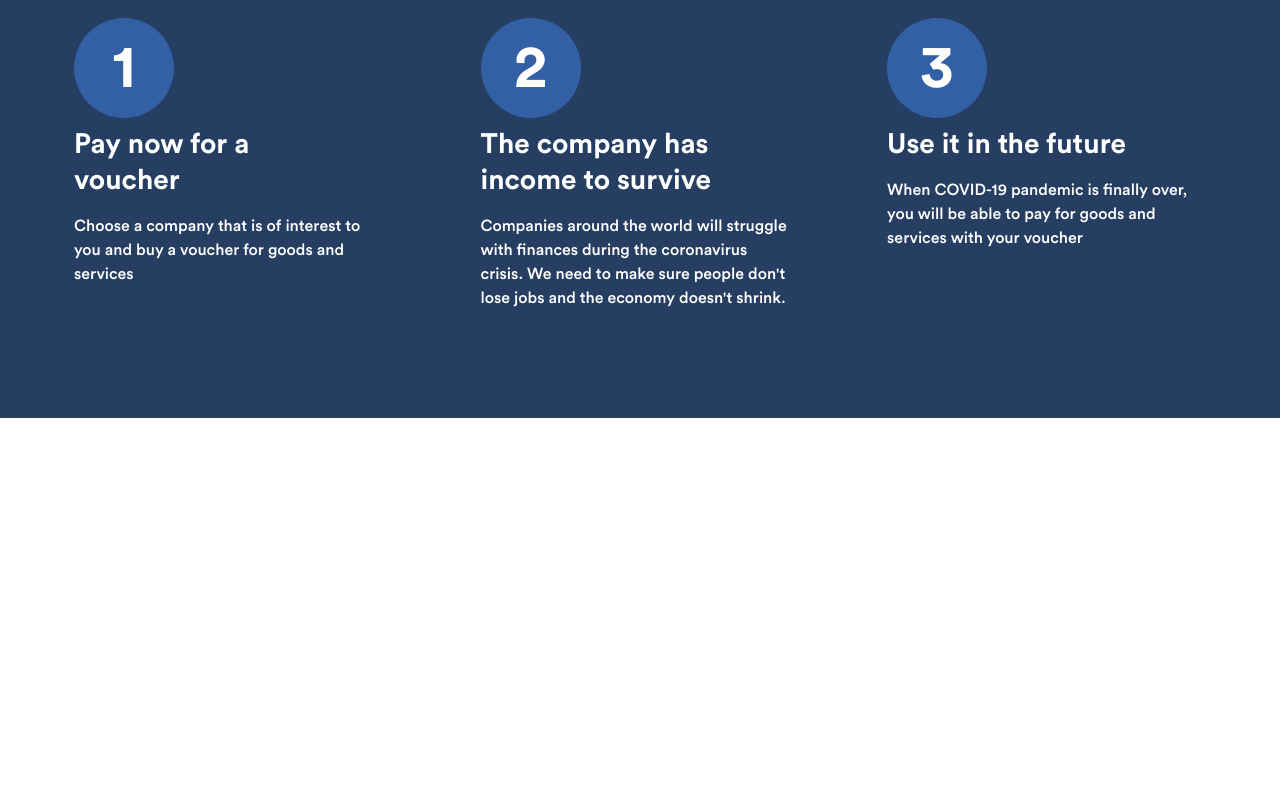
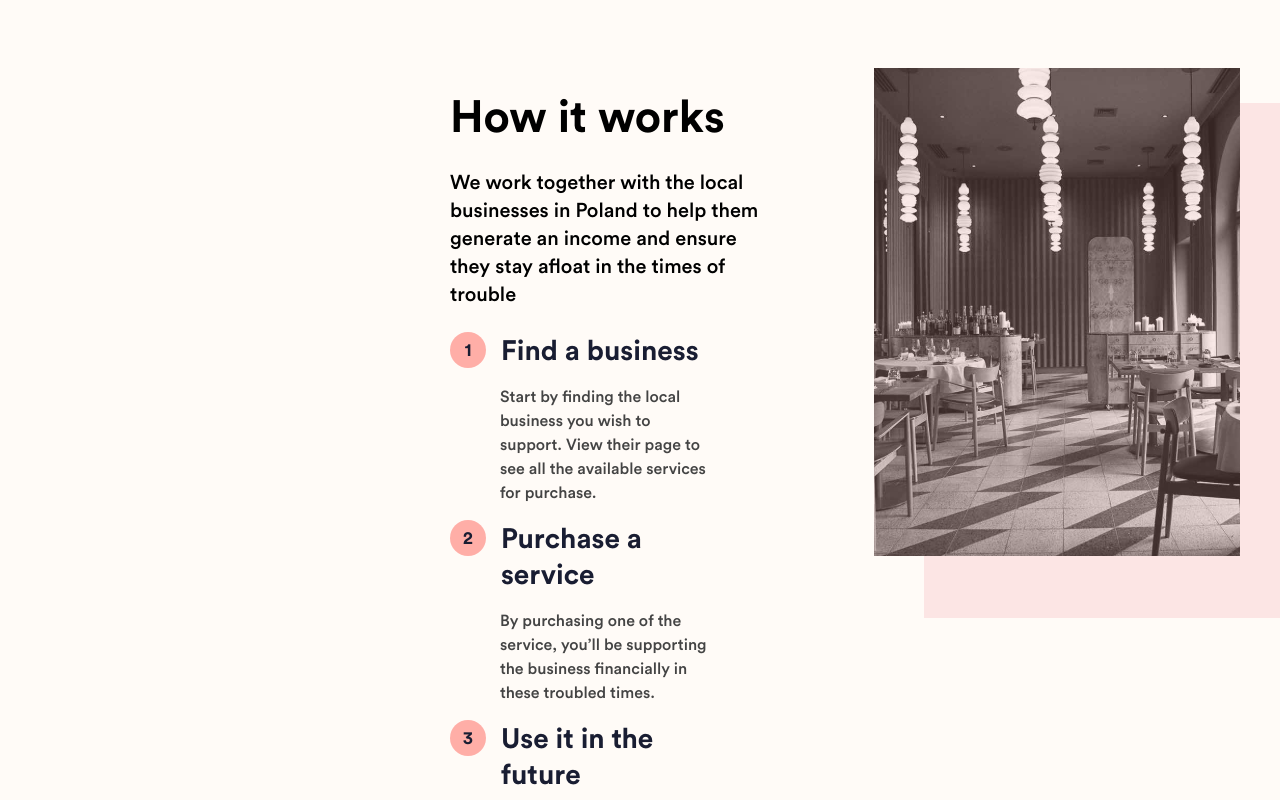
Before and after one commit to wojtekwtf/entrepreneur-relief, a Vue app: page / in a window 1280 px wide. Shown: the part 2740-3540 px from the top of the page. Before the commit the page ends 3158 px from the top, so only its background shows below. Built offline with nearby package versions, Linux system fonts and the light colour scheme.

Commit message:
Change how-it-works screen

```diff
--- a/src/components/landing/HowItWorks.vue
+++ b/src/components/landing/HowItWorks.vue
@@ -1,22 +1,36 @@
 <template>
-  <div class="how-it-works">
-    <div class="container">
-      <div class="how-it-works__list flex">
+  <div class="how-it-works flex row">
+    <div class="how-it-works__text container">
+      <h1 class="heading--hero">How it works</h1>
+      <h2 class="copy--large">We work together with the local businesses in Poland to help them generate an income and ensure they stay afloat in the times of trouble</h2>
+      <div class="how-it-works__list flex column">
         <div class="how-it-works__item flex column">
-          <div class="how-it-works__number"><span>1</span></div>
-          <h3 class="heading heading--primary heading--white">Pay now for a voucher</h3>
-          <p class="copy copy--white">Choose a company that is of interest to you and buy a voucher for goods and services</p>
+          <div class="flex row">
+            <div class="how-it-works__number"><span>1</span></div>
+            <h3 class="heading heading--primary heading">Find a business</h3>
+          </div>
+          <p class="copy copy">Start by finding the local business you wish to support. View their page to see all the available services for purchase. </p>
         </div>
         <div class="how-it-works__item flex column">
-          <div class="how-it-works__number"><span>2</span></div>
-          <h3 class="heading heading--primary heading--white">The company has income to survive</h3>
-          <p class="copy copy--white">Companies around the world will struggle with finances during the coronavirus crisis. We need to make sure people don't lose jobs and the economy doesn't shrink.</p>
+          <div class="flex row">
+            <div class="how-it-works__number"><span>2</span></div>
+            <h3 class="heading heading--primary heading">Purchase a service</h3>
+          </div>
+          <p class="copy copy">By purchasing one of the service, you’ll be supporting the business financially in these troubled times.</p>
         </div>
         <div class="how-it-works__item flex column">
-          <div class="how-it-works__number"><span>3</span></div>
-          <h3 class="heading heading--primary heading--white">Use it in the future</h3>
-          <p class="copy copy--white">When COVID-19 pandemic is finally over, you will be able to pay for goods and services with your voucher</p>
+          <div class="flex row">
+            <div class="how-it-works__number"><span>3</span></div>
+            <h3 class="heading heading--primary heading">Use it in the future</h3>
+          </div>
+          <p class="copy copy">Once the Polish government gives the okay for businesses to start operating again, you can cash in this purchase</p>
         </div>
+      </div>
+    </div>
+    <div class="container">
+      <div class="illustration_span">
+        <div class="illustration-background"></div>
+        <img class="illustration_image" src="../../assets/how-it-works-illu.svg" alt="empty restaurant">
       </div>
     </div>
   </div>
@@ -30,34 +44,62 @@ export default {
 
 <style scoped lang="scss">
   .how-it-works {
-    background: color(primary);
-    padding: 100px 0;
+    background: color(pink-background);
+    padding: 150px 0px;
+    padding-left: 450px;
 
-    &__list {
 
+    &__text {
+      width: 500px;
+      margin-left: auto;
     }
 
     &__item {
-      padding: 0 50px;
-      width: 33%;
+      width: 80%;
 
       h3 {
         max-width: 80%;
       }
+
+      .copy {
+        padding-left: 50px;
+      }
     }
 
     &__number {
-      background: color(primary-x-light);
+      background: color(pink);
       position: relative;
-      height: 100px;
-      width: 100px;
+      margin-right: 15px;
+      margin-top: 7px;
+      height: 36px;
+      width: 36px;
       border-radius: 50%;
 
       span {
         @include center();
-        color: white;
-        @include font(60, 600);
+        color: color(text);
+        @include font(18, 600);
       }
     }
   }
+
+  .illustration_span {
+    position: relative;
+    padding-left: 100px;
+  }
+
+  .illustration_image {
+    position: absolute;
+    width: 366px;
+    height: 488px;
+  }
+
+  .illustration-background {
+    position: absolute;
+    left: 150px;
+    bottom: -550px;
+    width: 366px;
+    height: 515px;
+    background-color: color(text-pink);
+  }
 </style>
--- a/src/styles/common/_common.scss
+++ b/src/styles/common/_common.scss
@@ -94,6 +94,10 @@
   flex-direction: column;
 }
 
+.row {
+  flex-direction: row;
+}
+
 .wrap {
   flex-wrap: wrap;
 }
--- a/src/styles/global/_variables.scss
+++ b/src/styles/global/_variables.scss
@@ -22,32 +22,27 @@ $colors: (
   primary-light: #27536C,
   primary-x-light: #3360A4,
   primary-xx-light: #3567B1,
-
+  pink-background: #FFFBF7,
   gray-background: #FAFAFA,
   gray-background-medium: #F2F5FF,
   gray-background-dark: #D6DAEA,
   border: #D9D9D9,
-
   text: #191D32,
   text-light: #444,
   text-pink: #FCE5E4,
-
   pink: #FFAEA7,
-
+  pink-light: #FCF4F2,
   //info-primary: #5564F5,
   accent: #ED777E,
   accent-light: #F1AA7D,
-
   //info-background: #E6F7FF,
   //info-border: #91D5FF,
   //info-primary: #1890FF,
   //info-primary-hover: #40A9FF,
-
   success-background: #F6FFED,
   success-border: #B7EB8F,
   success-primary: #52C41A,
   success-primary-hover: #73D13D,
-
   //warning-background: #FFFBE6,
   //warning-border: #FFE58F,
   //warning-primary: #FAAD14,
```
Also changed, not shown: src/assets/how-it-works-illu.svg (added).
